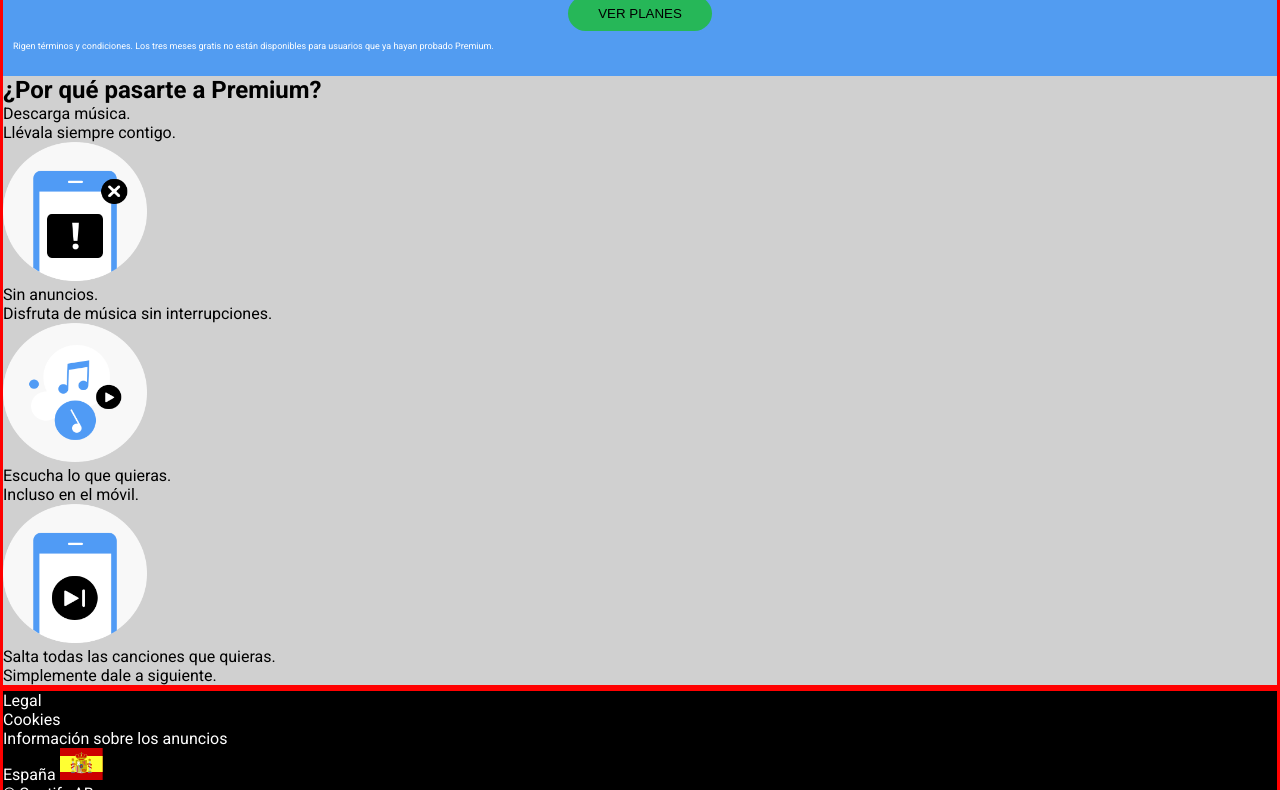
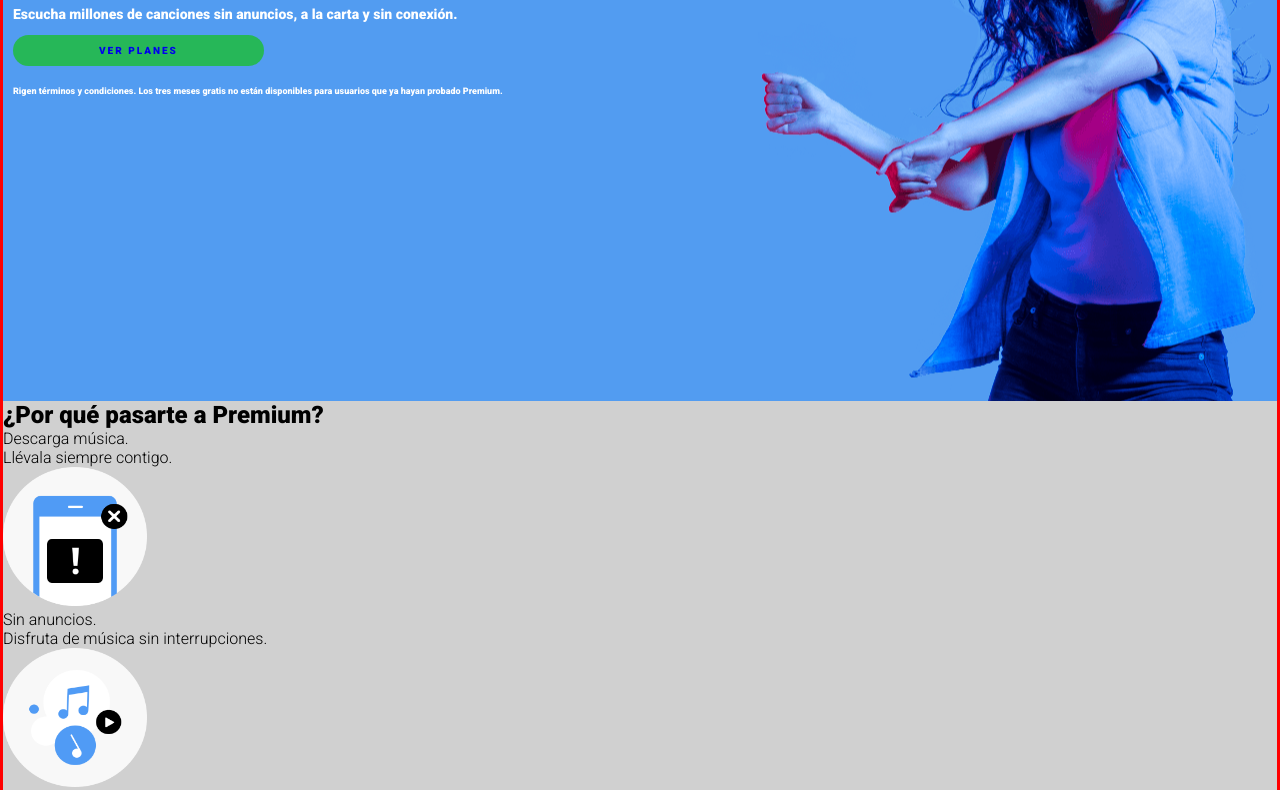
Before and after one commit to noeliaaariza/promo-W-module-1-pair-3-spotify, a plain HTML site: page index.html in a window 1280 px wide. Shown: the part 172-962 px from the top of the page. Drawn offline with Linux system fonts and the light colour scheme.

Commit message:
trabajo adelantado 29-enero, añadidos styles responsive

```diff
--- a/index.html
+++ b/index.html
@@ -8,7 +8,10 @@
     <title>Ejercicio Spotify</title>
     <link rel="stylesheet" href="./styles/styles.css">
     <link rel="stylesheet" href="./styles/reset.css">
-    <link rel="stylesheet" href="https://fonts.googleapis.com/css?family=Roboto:400,400i,700,700i&display=swap">
+    <link rel="preconnect" href="https://fonts.googleapis.com">
+    <link rel="preconnect" href="https://fonts.gstatic.com" crossorigin>
+    <link href="https://fonts.googleapis.com/css2?family=Roboto:wght@300;900&display=swap" rel="stylesheet">
+
 </head>
 
 <body>
@@ -18,21 +21,23 @@
             <button class="menu-button">
                 <img class="menu-icon" src="./images/menu-icon.png" alt="">
             </button>
-            <!--<ul>
+            <ul class="menu-principal">
                 <li>Premium</li>
                 <li>Ayuda</li>
                 <li>Descargar</li>
                 <li></li>
                 <li>Registrarse</li>
                 <li>Iniciar sesión</li>
-            </ul>-->
+            </ul>
         </nav>
     </header>
     <main class="my-container">
         <section class="banner-chica">
             <h1>Prueba Premium gratis 3 meses</h1>
             <p>Escucha millones de canciones sin anuncios, a la carta y sin conexión.</p>
-            <div class="btn-div"><button class="btn-planes" name="ver planes">VER PLANES</button></div>
+            <div class="btn-div">
+                <a class="btn-planes" href="#">VER PLANES</a>
+            </div>
             <span>Rigen términos y condiciones. Los tres meses gratis no están disponibles para usuarios que ya
                 hayan probado Premium.</span>
         </section>
--- a/styles/styles.css
+++ b/styles/styles.css
@@ -60,12 +60,13 @@ body {
 
 }
 
+.menu-principal{
+    display: none;
+}
+
 
 
 .banner-chica {
-   /* background-image: url('../images/premium_dancer.png');
-    background-position: center;
-    background-repeat: no-repeat;*/
     background-color: #529CF1;
     color: var(--font-color);
     padding: 65px 10px 25px 10px;
@@ -74,18 +75,21 @@ body {
 }
 
 .banner-chica h1 {
-    padding-bottom: 10px;
-    font-size: 25px;
+    padding-bottom: 20px;
+    font-size: 35px;
     font-weight: 900;
 }
 
 .banner-chica p {
     font-size: 14px;
+    line-height: 1.5;
+    font-weight: 900;
 }
 
 .banner-chica span {
     display: block;
     font-size: 9px;
+    font-weight: 900;
 }
 
 .spotify-f {
@@ -104,7 +108,7 @@ body {
     width: 100%;
     display: flex;
     justify-content: center;
-    padding: 10px;
+    padding: 10px 0;
 }
 
 .btn-planes {
@@ -113,5 +117,52 @@ body {
     border-radius: 20px;
     padding: 10px 30px 10px 30px;
     border: none;
+    width: 100%;
+    text-align: center;
+    margin-bottom: 10px;
+}
+
+
+.btn-div a {
+    font-size: 10px;
+    letter-spacing: 2px;
+    font-weight: 900;
+}
+.btn-div a:visited{
+    color: #ffffff;
+}
+
+@media (min-width: 736px) {
+
+    .menu-principal{
+        display: block;
+    }
+
+    .menu-icon{
+        display: none;
+    }
+
+    .banner-chica{
+    background-image: url('../images/premium_dancer.png');
+    background-position: right;
+    background-repeat: no-repeat;
+    }
+
+    .btn-div{
+        width: 20%;
+    }
+
+    .banner-chica {
+        height: 535px;
+
+    }
 
 }
+
+@media (min-width: 1024px) {
+
+    .banner-chica h1 {
+        font-size: 45px;
+    }
+
+}
```
